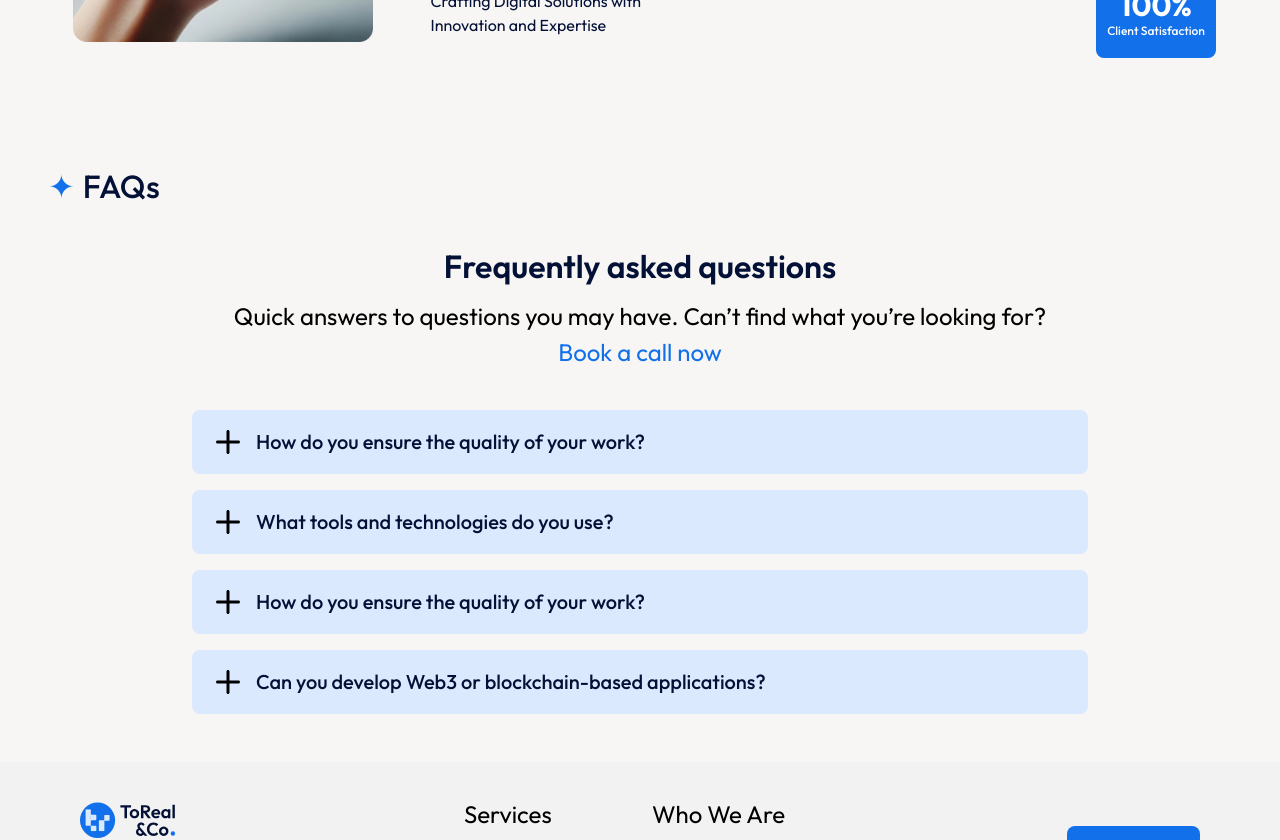
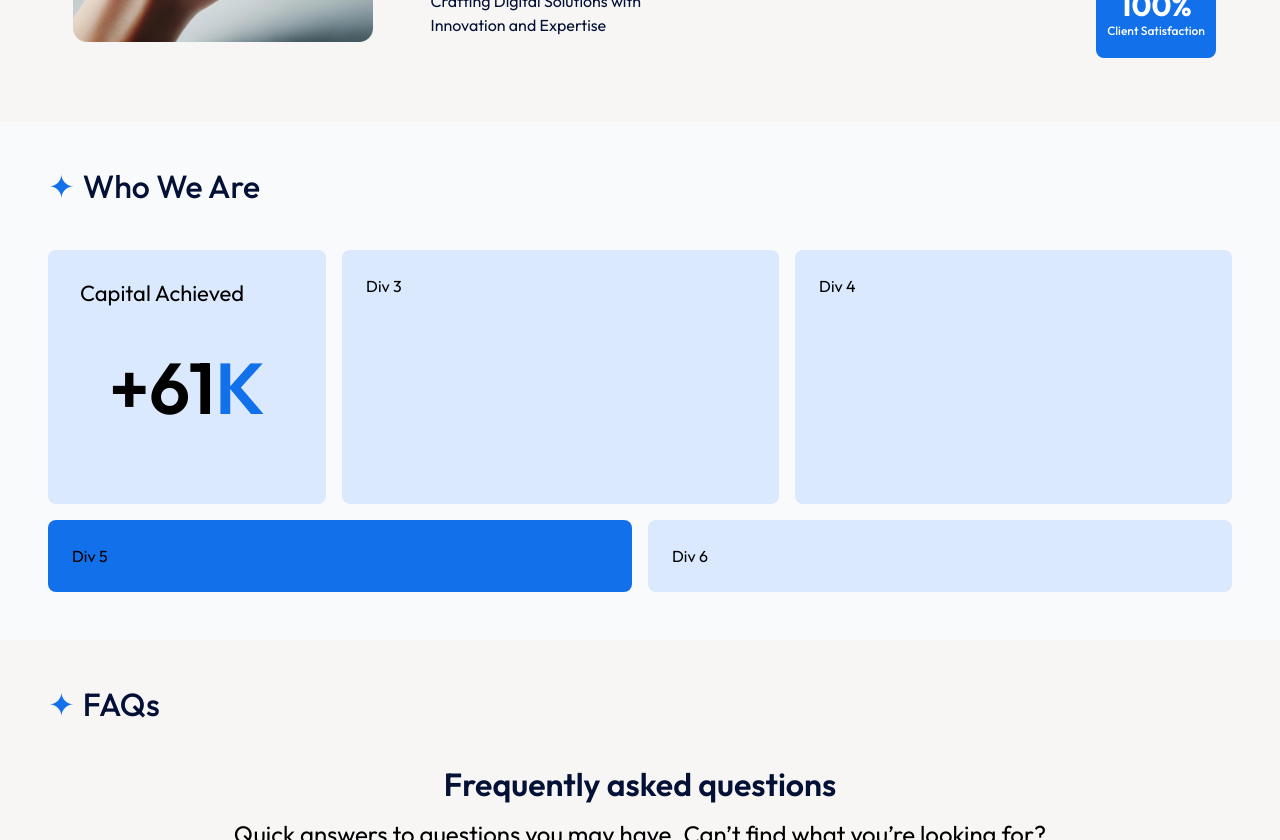
Before and after one commit to ToReal-Co/ToReal-Co-Vitrine, a React (Vite) app: page / in a window 1280 px wide. Shown: the part 1840-2680 px from the top of the page. Built offline with nearby package versions, Linux system fonts and the light colour scheme.

Commit message:
who we are section repartition + capital acheived animated

```diff
--- a/package.json
+++ b/package.json
@@ -14,6 +14,7 @@
     "react": "^18.3.1",
     "react-dom": "^18.3.1",
     "react-fast-marquee": "^1.6.5",
+    "react-intersection-observer": "^9.14.0",
     "react-router-dom": "^7.0.1"
   },
   "devDependencies": {
--- a/src/pages/HomePage.jsx
+++ b/src/pages/HomePage.jsx
@@ -5,14 +5,15 @@ import Faq from '../sections/Faq';
 import WhatsAppButton from '../common/WhatsAppButton';
 import Header from '../components/Header';
 import Services from '../sections/Services';
+import WhoWeAre from '../sections/WhoWeAre';
 
 const HomePage = () => {
   return (
     <div className=" h-full w-full text-xl md:text-4xl lg:text-8xl">
       <Header />
       <HeroSection />
-
       <Services />
+      <WhoWeAre />
       <Faq />
       <Footer />
       <WhatsAppButton />
--- /dev/null
+++ b/src/sections/WhoWeAre.jsx
@@ -0,0 +1,96 @@
+import React, { useState, useEffect, useRef } from 'react';
+
+const WhoWeAre = () => {
+  const [count, setCount] = useState(0);
+  const [isInView, setIsInView] = useState(false);
+  const ref = useRef(null);
+
+  useEffect(() => {
+    const observer = new IntersectionObserver(
+      (entries) => {
+        const entry = entries[0];
+        if (entry.isIntersecting) {
+          setIsInView(true);
+        }
+      },
+      { threshold: 0.5 }
+    );
+    if (ref.current) observer.observe(ref.current);
+
+    return () => {
+      if (ref.current) observer.unobserve(ref.current);
+    };
+  }, []);
+
+  useEffect(() => {
+    if (isInView) {
+      const target = 63;
+      const duration = 2000; // Durée totale en ms
+      let currentCount = 0;
+      let speed = 20; // Vitesse initiale de l'intervalle (en ms)
+      let lastTimestamp = Date.now();
+
+      const increment = () => {
+        const elapsedTime = Date.now() - lastTimestamp;
+        if (currentCount < target) {
+          currentCount++;
+          setCount(currentCount);
+
+          // Calcule la nouvelle vitesse en fonction de l'écart restant
+          const remaining = target - currentCount;
+          speed = Math.max(50, duration / (remaining + 1)); // Ralentir progressivement, mais ne pas trop ralentir
+
+          lastTimestamp = Date.now();
+          setTimeout(increment, speed); // Incrémenter avec un délai réduit
+        }
+      };
+
+      increment();
+    }
+  }, [isInView]);
+
+  return (
+    <section id="whoWeAre" className="py-12 px-6 sm:px-12 bg-gray-50">
+      <div className="mx-auto text-left flex text-[24px] sm:text-[32px] font-medium mb-6 sm:mb-12">
+        <h1 className="text-trBlue">✦</h1>
+        <h1 className="ml-2 text-darkBlue">Who We Are</h1>
+      </div>
+
+      <div className="flex flex-col lg:flex-row gap-6 lg:gap-4">
+        <div className="w-full lg:w-[25%] flex flex-col gap-4 text-[24px] sm:text-[32px]">
+          <div className="bg-blueBg p-8 rounded-lg">
+            <p className="text-medium text-[22px]">Capital Achieved</p>
+
+            <p
+              ref={ref}
+              className="inset-0 flex items-center justify-center font-semibold text-[72px] my-12"
+            >
+              +{count}
+              <span className="text-trBlue">K</span>
+            </p>
+          </div>
+        </div>
+
+        <div className="w-full lg:w-[80%] flex flex-col lg:flex-row gap-4 text-base">
+          <div className="bg-blueBg p-6 rounded-lg flex-1">
+            <p>Div 3</p>
+          </div>
+          <div className="bg-blueBg p-6 rounded-lg flex-1">
+            <p>Div 4</p>
+          </div>
+        </div>
+      </div>
+
+      <div className="flex flex-col-reverse lg:flex-row gap-4 lg:gap-4 mt-4 text-base">
+        <div className="bg-trBlue p-6 rounded-lg flex-1">
+          <p>Div 5</p>
+        </div>
+        <div className="bg-blueBg p-6 rounded-lg flex-1">
+          <p>Div 6</p>
+        </div>
+      </div>
+    </section>
+  );
+};
+
+export default WhoWeAre;
```
Also changed, not shown: 1 other file (tests, documents, lock files or other folders).
